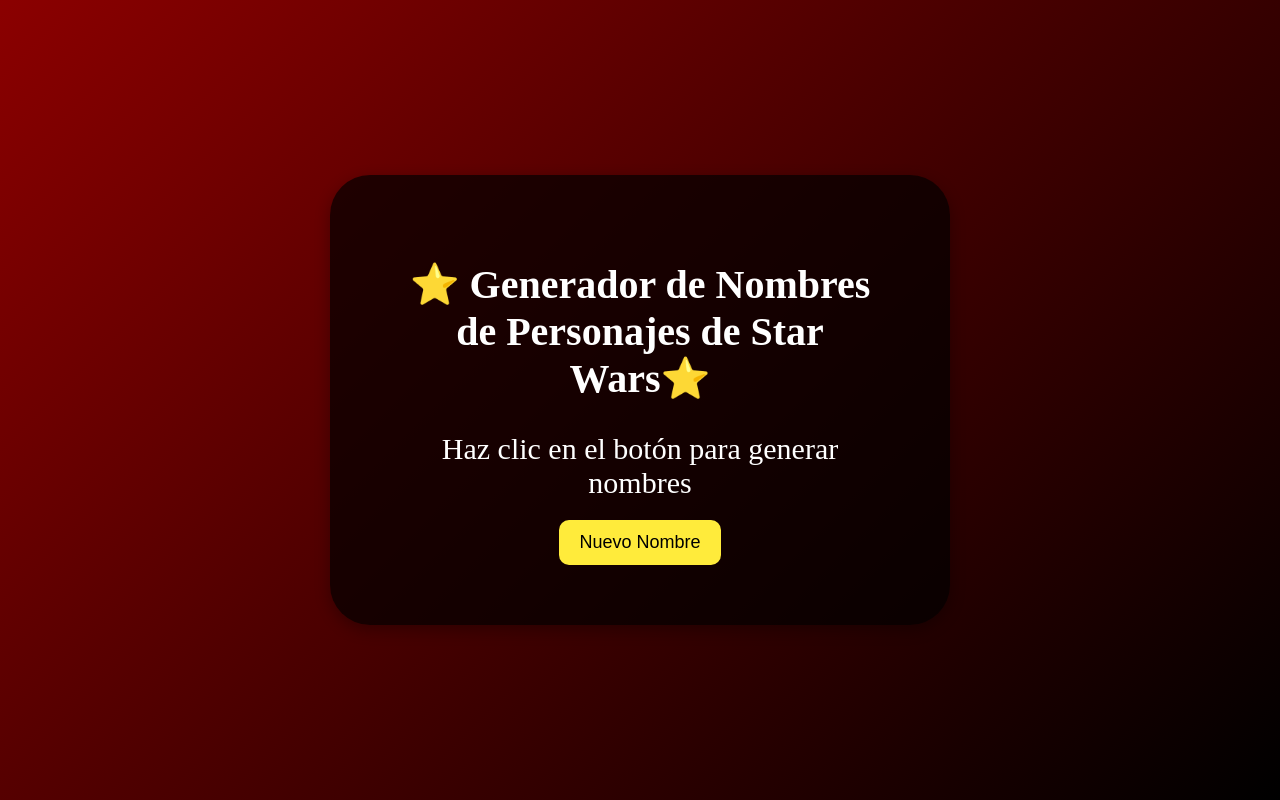
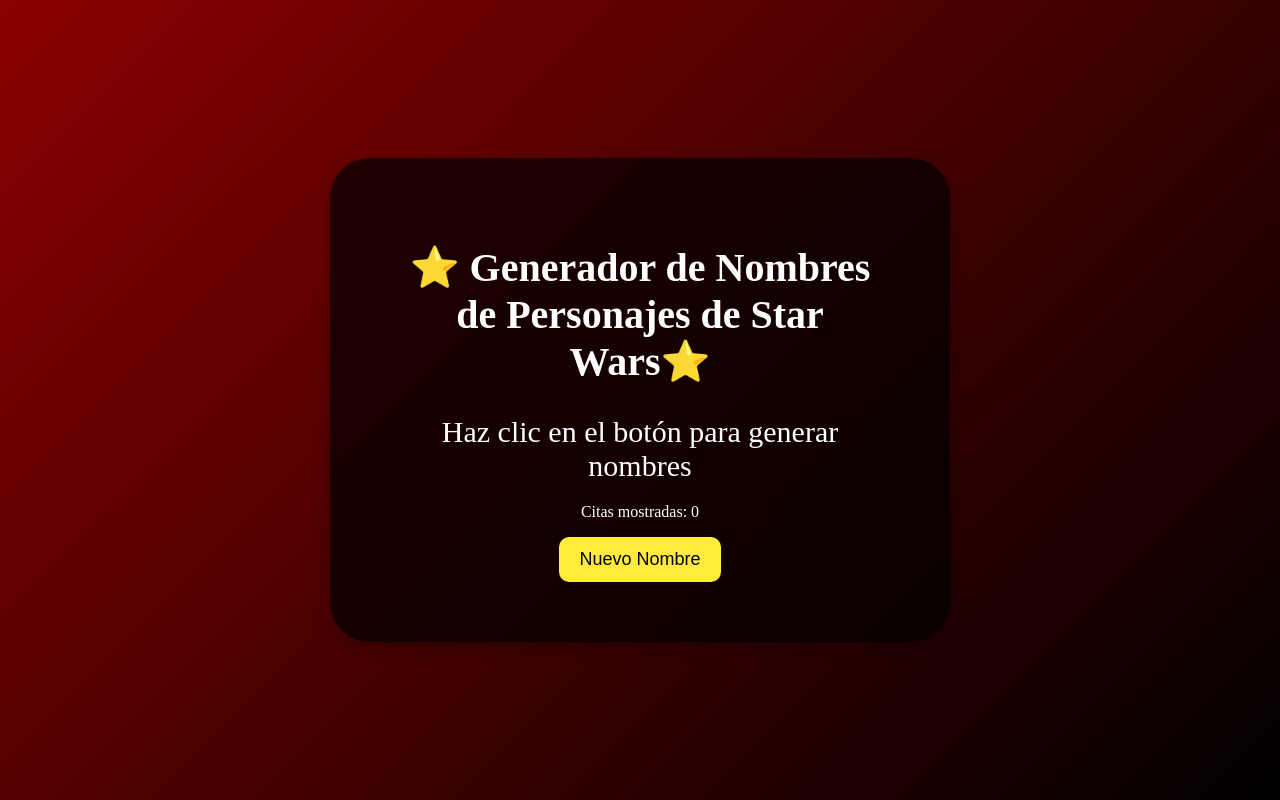
Before and after one commit to Giovanny28/perezgiovanny, a plain HTML site: page index.html in a window 1280 px wide. Drawn offline with Linux system fonts and the light colour scheme.

Commit message:
Update index.html

```diff
--- a/index.html
+++ b/index.html
@@ -10,6 +10,7 @@
   <div class="container"> <!-- Contenedor principal centrado -->
     <h1>⭐ Generador de Nombres de Personajes de Star Wars⭐</h1> <!-- Título principal -->
     <p id="quote">Haz clic en el botón para generar nombres</p> <!-- Párrafo donde aparecerán las citas -->
+    <p id="contador">Citas mostradas: 0</p>
     <button onclick="generarCita()">Nuevo Nombre</button> <!-- Botón que llama a la función "generarCita()" -->
   </div>
   <script src="script.js"></script> <!-- Enlaza el archivo JavaScript externo -->
```
